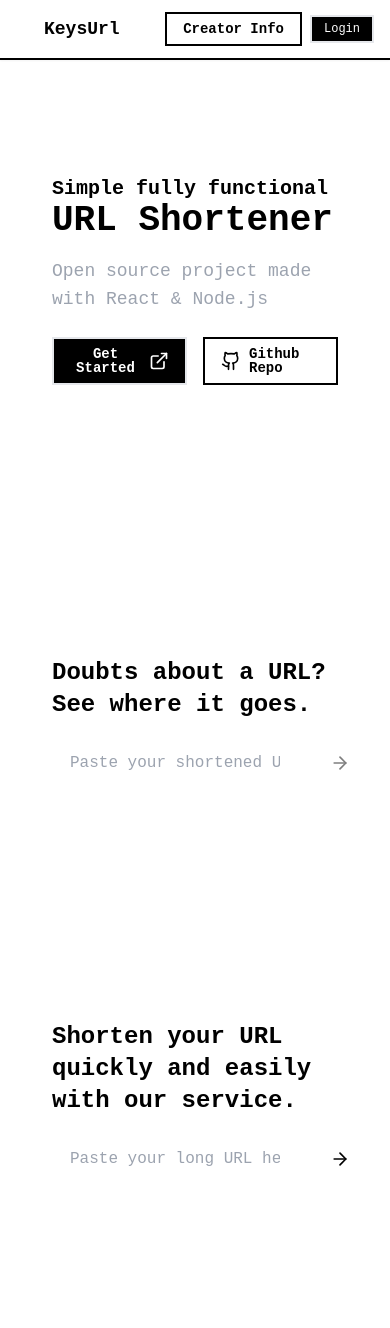
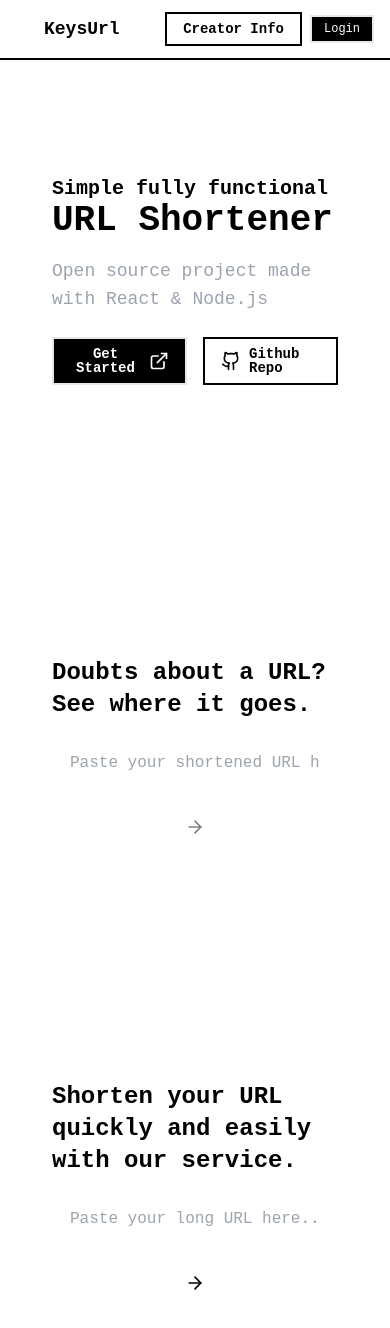
Before and after one commit to Keys4Ever/URLShortenerV2, a React (Vite) app in the folder Frontend/: page / in a window 390 px wide. Shown: the top 1328 px of the page. Before the commit the page ends 1285 px from the top, so only its background shows below. Built offline with nearby package versions, Linux system fonts and the light colour scheme; no server answers.

Commit message:
Fix: responsive for this

```diff
--- a/Frontend/src/components/MainPageComponents/LookURLSection.jsx
+++ b/Frontend/src/components/MainPageComponents/LookURLSection.jsx
@@ -53,18 +53,18 @@ const LookURLSection = () => {
                 </h2>
 
                 <form className="space-y-6" onSubmit={handleGetUrl}>
-                    <div className="flex items-center gap-4">
+                    <div className="flex flex-col sm:flex-row items-stretch sm:items-center gap-4">
                         <input
                             type="text"
                             placeholder="Paste your shortened URL here (e.g., keys.lat/abc123)..."
-                            className="flex-1 px-4 py-3 bg-transparent border-2 border-white focus:outline-none focus:border-gray-400 transition"
+                            className="flex-1 px-4 py-3 bg-transparent border-2 border-white focus:outline-none focus:border-gray-400 transition w-full"
                             onChange={handleShortUrlChange}
                             value={shortUrl}
                         />
                         <button
                             type="submit"
                             disabled={!shortUrl.trim()}
-                            className="flex items-center px-4 sm:px-6 py-3 bg-white text-black font-bold hover:bg-gray-200 transition disabled:opacity-50 disabled:cursor-not-allowed"
+                            className="flex items-center justify-center px-4 sm:px-6 py-3 bg-white text-black font-bold hover:bg-gray-200 transition disabled:opacity-50 disabled:cursor-not-allowed w-full sm:w-auto"
                         >
                             <span className="hidden sm:inline">Check URL</span>
                             <ArrowRight className="w-5 h-5 sm:ml-2" />
--- a/Frontend/src/components/QuickShorten/UrlInputForm.jsx
+++ b/Frontend/src/components/QuickShorten/UrlInputForm.jsx
@@ -13,11 +13,11 @@ const UrlInputForm = ({ isLoading, onShorten, error }) => {
 
   return (
     <form className="space-y-6" onSubmit={handleSubmit}>
-      <div className="flex items-center gap-4">
+      <div className="flex flex-col sm:flex-row items-stretch sm:items-center gap-4">
         <input
           type="url"
           placeholder="Paste your long URL here..."
-          className="flex-1 px-4 py-3 bg-transparent border-2 border-white focus:outline-none focus:border-gray-400 transition"
+          className="flex-1 px-4 py-3 bg-transparent border-2 border-white focus:outline-none focus:border-gray-400 transition w-full"
           onChange={handleUrlChange}
           value={url}
           disabled={isLoading}
@@ -25,7 +25,7 @@ const UrlInputForm = ({ isLoading, onShorten, error }) => {
         />
         <button
           type="submit"
-          className="flex items-center px-4 sm:px-6 py-3 bg-white text-black font-bold hover:bg-gray-200 transition"
+          className="flex items-center justify-center w-full sm:w-auto px-4 sm:px-6 py-3 bg-white text-black font-bold hover:bg-gray-200 transition"
           disabled={isLoading}
         >
           <span className="hidden sm:inline">
```
